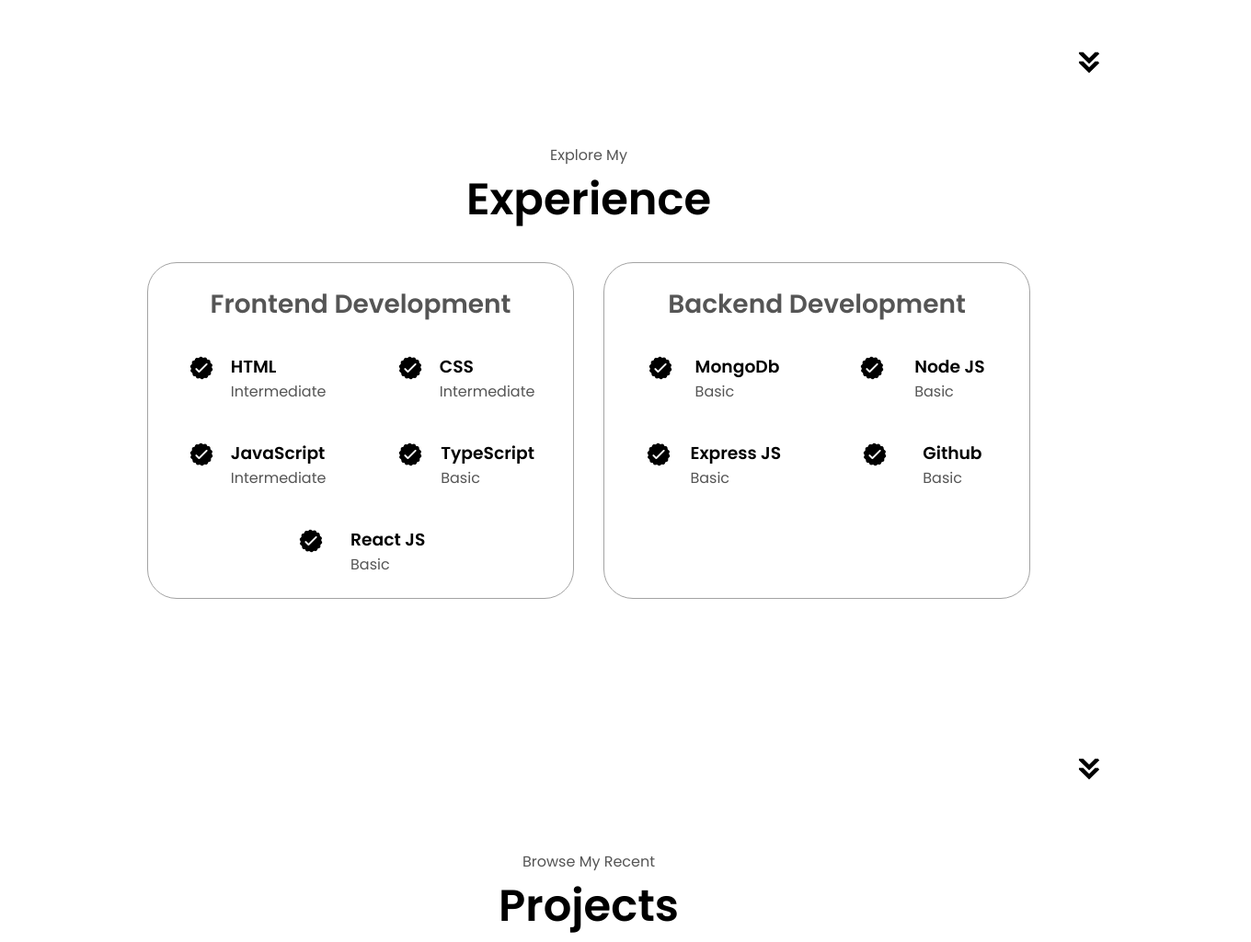
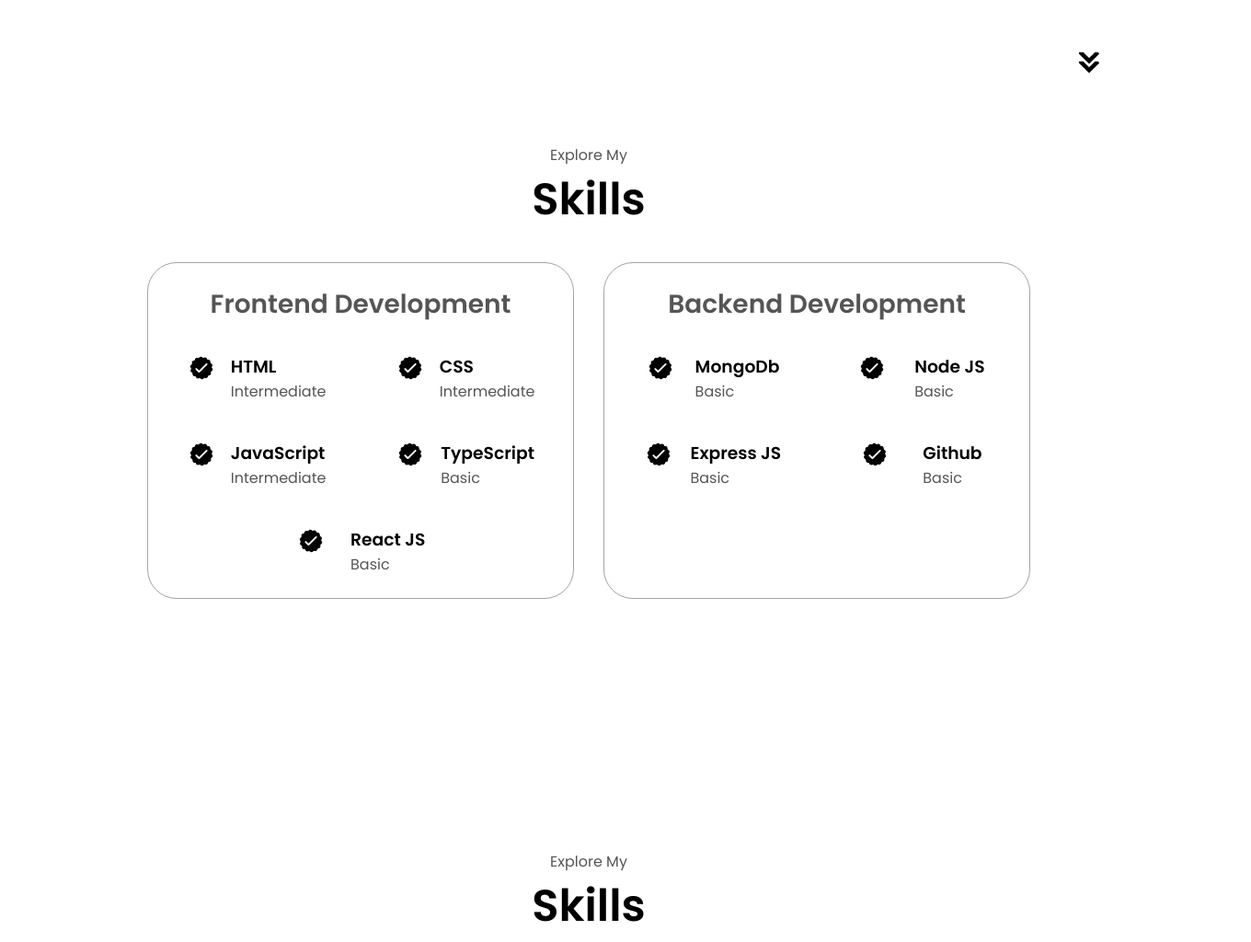
Before and after one commit to 24amrit/portfolio, a plain HTML site: page index.html in a window 1280 px wide. Shown: the part 1540-2564 px from the top of the page at 92% size, 1360 px wide, since content can reach past the window. Drawn offline with Linux system fonts and the light colour scheme.

Commit message:
files updated

```diff
--- a/index.html
+++ b/index.html
@@ -14,6 +14,7 @@
       <div>
         <ul class="nav-links">
           <li><a href="#about">About</a></li>
+          <li><a href="#skills">Skills</a></li>
           <li><a href="#experience">Experience</a></li>
           <li><a href="#projects">Projects</a></li>
           <li><a href="#contact">Contact</a></li>
@@ -30,6 +31,7 @@
         </div>
         <div class="menu-links">
           <li><a href="#about" onclick="toggleMenu()">About</a></li>
+          <li><a href="#skills" onclick="toggleMenu()">Skills</a></li>
           <li><a href="#experience" onclick="toggleMenu()">Experience</a></li>
           <li><a href="#projects" onclick="toggleMenu()">Projects</a></li>
           <li><a href="#contact" onclick="toggleMenu()">Contact</a></li>
@@ -122,9 +124,143 @@
         onclick="location.href='./#experience'"
       />
     </section>
+    <section id="skills">
+      <p class="section__text__p1">Explore My</p>
+      <h1 class="title">Skills</h1>
+      <div class="experience-details-container">
+        <div class="about-containers">
+          <div class="details-container">
+            <h2 class="experience-sub-title">Frontend Development</h2>
+            <div class="article-container">
+              <article>
+                <img
+                  src="./assets/checkmark.png"
+                  alt="Experience icon"
+                  class="icon"
+                />
+                <div>
+                  <h3>HTML</h3>
+                  <p>Intermediate</p>
+                </div>
+              </article>
+              <article>
+                <img
+                  src="./assets/checkmark.png"
+                  alt="Experience icon"
+                  class="icon"
+                />
+                <div>
+                  <h3>CSS</h3>
+                  <p>Intermediate</p>
+                </div>
+              </article>
+              <!-- <article>
+                <img
+                  src="./assets/checkmark.png"
+                  alt="Experience icon"
+                  class="icon"
+                />
+                <div>
+                  <h3>SASS</h3>
+                  <p>NA/-</p>
+                </div>
+              </article> -->
+              <article>
+                <img
+                  src="./assets/checkmark.png"
+                  alt="Experience icon"
+                  class="icon"
+                />
+                <div>
+                  <h3>JavaScript</h3>
+                  <p>Intermediate</p>
+                </div>
+              </article>
+              <article>
+                <img
+                  src="./assets/checkmark.png"
+                  alt="Experience icon"
+                  class="icon"
+                />
+                <div>
+                  <h3>TypeScript</h3>
+                  <p>Basic</p>
+                </div>
+              </article>
+              <article>
+                <img
+                  src="./assets/checkmark.png"
+                  alt="Experience icon"
+                  class="icon"
+                />
+                <div>
+                  <h3>React JS</h3>
+                  <p>Basic</p>
+                </div>
+              </article>
+            </div>
+          </div>
+          <div class="details-container">
+            <h2 class="experience-sub-title">Backend Development</h2>
+            <div class="article-container">
+              <article>
+                <img
+                  src="./assets/checkmark.png"
+                  alt="Experience icon"
+                  class="icon"
+                />
+                <div>
+                  <h3>MongoDb</h3>
+                  <p>Basic</p>
+                </div>
+              </article>
+              <article>
+                <img
+                  src="./assets/checkmark.png"
+                  alt="Experience icon"
+                  class="icon"
+                />
+                <div>
+                  <h3>Node JS</h3>
+                  <p>Basic</p>
+                </div>
+              </article>
+              <article>
+                <img
+                  src="./assets/checkmark.png"
+                  alt="Experience icon"
+                  class="icon"
+                />
+                <div>
+                  <h3>Express JS</h3>
+                  <p>Basic</p>
+                </div>
+              </article>
+              <article>
+                <img
+                  src="./assets/checkmark.png"
+                  alt="Experience icon"
+                  class="icon"
+                />
+                <div>
+                  <h3>Github</h3>
+                  <p>Basic</p>
+                </div>
+              </article>
+            </div>
+          </div>
+        </div>
+      </div>
+      <img
+        src="./assets/arrow.png"
+        alt="Arrow icon"
+        class="icon arrow"
+        onclick="location.href='./#projects'"
+      />
+    </section>
     <section id="experience">
       <p class="section__text__p1">Explore My</p>
-      <h1 class="title">Experience</h1>
+      <h1 class="title">Skills</h1>
       <div class="experience-details-container">
         <div class="about-containers">
           <div class="details-container">
```
